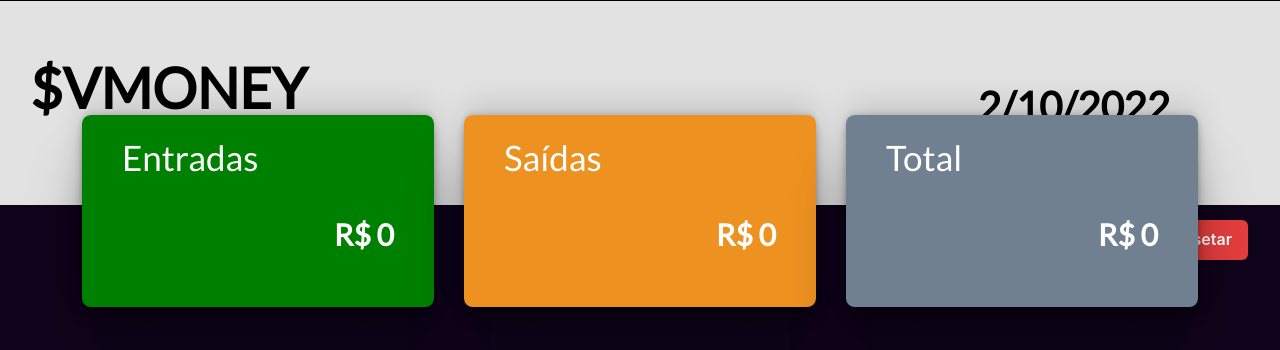
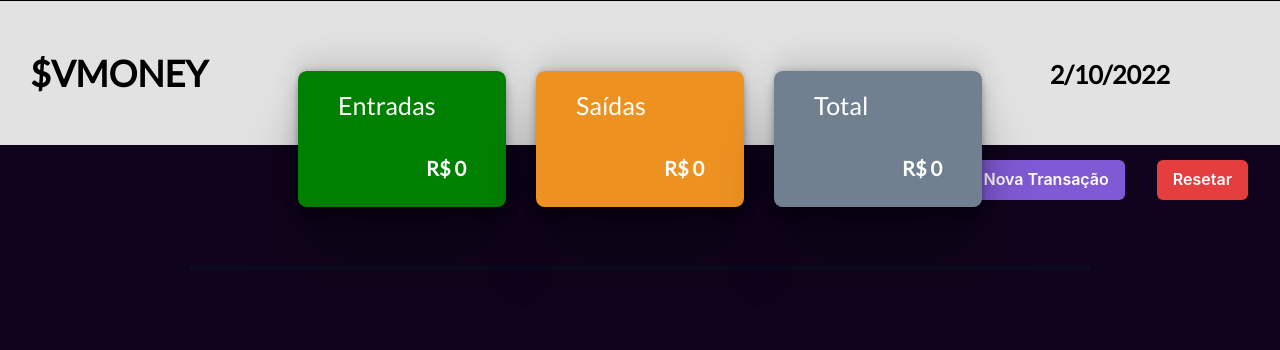
Before and after one commit to christiancastro24/gerenciar-gastos, a React (Create React App) app: page / in a window 1280 px wide. Shown: the top 350 px of the page. Built offline with nearby package versions, Linux system fonts and the light colour scheme.

Commit message:
correções de dimensões

```diff
--- a/src/App.css
+++ b/src/App.css
@@ -4,4 +4,5 @@ html, body, #fullheight {
     min-height: 100% !important;
     z-index: 1000;
     height: 100%;
+    margin-bottom: 100px !important;
 }
--- a/src/components/dashboard/index.jsx
+++ b/src/components/dashboard/index.jsx
@@ -124,7 +124,7 @@ export const Dashboard = () => {
               }
 
 
-          <FaTrash title="Deletar" size={30} onClick={() => removeTask(res)} style={{position: "relative", left: "3rem", top: "1rem", cursor: "pointer", color: "#000"}}/>
+          <FaTrash title="Deletar" size={25} onClick={() => removeTask(res)} style={{position: "relative", left: "3rem", top: "1rem", cursor: "pointer", color: "#000"}}/>
 
             </tr>
               </>
@@ -141,7 +141,7 @@ export const Dashboard = () => {
                 :
                 <td className="saida">{res.tipo}</td>
                 }
-                <FaTrash title="Deletar" size={30} onClick={() => removeTaskReduce(res)} style={{position: "relative", left: "3rem", top: "1rem", cursor: "pointer", color: "#000"}}/>
+                <FaTrash title="Deletar" size={25} onClick={() => removeTaskReduce(res)} style={{position: "relative", left: "3rem", top: "1rem", cursor: "pointer", color: "#000"}}/>
             </tr>
 
 
--- a/src/components/dashboard/style.js
+++ b/src/components/dashboard/style.js
@@ -16,8 +16,8 @@ export const Container = styled.div `
     table {
         width: 70%;
         border-collapse: separate;
-        margin-top: 5rem;
-        border-spacing: 10px 0.5rem;
+        margin-top: 1rem;
+        border-spacing: 5px 0.5rem;
         background-color: #1c2339;
         box-shadow: rgba(6, 24, 44, 0.4) 0px 0px 0px 2px, rgba(6, 24, 44, 0.65) 0px 4px 6px -1px, rgba(255, 255, 255, 0.08) 0px 1px 0px inset;
 
@@ -32,7 +32,7 @@ export const Container = styled.div `
         color: #fff;
         padding: 1rem 2rem;
         text-align: center;
-        font-size: 1.5rem;
+        font-size: 1.1rem;
         line-height: 1rem;
     }
 
@@ -45,7 +45,7 @@ export const Container = styled.div `
         color: #000;
         font-family: 'Lato', sans-serif;
         font-weight: bold;
-        font-size: 1.2rem;
+        font-size: 1rem;
         border-radius: 0.45rem;
         box-shadow: rgba(6, 24, 44, 0.4) 0px 0px 0px 2px, rgba(6, 24, 44, 0.65) 0px 4px 6px -1px, rgba(255, 255, 255, 0.08) 0px 1px 0px inset;
     }
@@ -74,20 +74,20 @@ export const Container = styled.div `
         flex-wrap: wrap;
         justify-content: center;
         align-items: center;
-        margin-top: -10rem;
+        margin-top: -9rem;
         z-index: 1000;
 
         .entrada, .saida, .total {
             border-radius: 0.55rem;
-            width: 22rem;
-            height: 12rem;
+            width: 13rem;
+            height: 8.5rem;
             margin: 15px;
             color: #363F5F;
             padding-top: 1rem;
             box-shadow: rgba(0, 0, 0, 0.25) 0px 54px 55px, rgba(0, 0, 0, 0.12) 0px -12px 30px, rgba(0, 0, 0, 0.12) 0px 4px 6px, rgba(0, 0, 0, 0.17) 0px 12px 13px, rgba(0, 0, 0, 0.09) 0px -3px 5px;
 
             h3 {
-                font-size: 35px;
+                font-size: 25px;
                 color: #fff;
                 font-family: 'Lato', sans-serif;
                 padding-left: 2.5rem;
@@ -101,7 +101,7 @@ export const Container = styled.div `
                 color: #FFF;
                 text-align: right;
                 padding-right: 2.5rem;
-                font-size: 30px;
+                font-size: 20px;
             }
         }
 
--- a/src/components/header/styles.js
+++ b/src/components/header/styles.js
@@ -1,7 +1,7 @@
 import styled from "styled-components";
 
 export const Container = styled.header `
-    height: 205px;
+    height: 145px;
     width: 100%;
     background-color: #e2e2e2;
     display: flex;
@@ -12,7 +12,7 @@ export const Container = styled.header `
     h1 {
         color: #000;
         font-family: 'Lato', sans-serif;
-        font-size: 56px;
+        font-size: 36px;
         text-align: left;
         padding: 45px 30px;
         font-weight: bold;
@@ -21,8 +21,8 @@ export const Container = styled.header `
     h2 {
         color: #000;
         font-family: 'Lato', sans-serif;
-        font-size: 40px;
-        padding: 75px 30px;
+        font-size: 25px;
+        padding: 55px 30px;
         font-weight: bold;
         margin-right: 5rem;
     }
```
